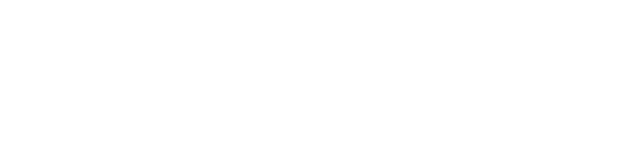
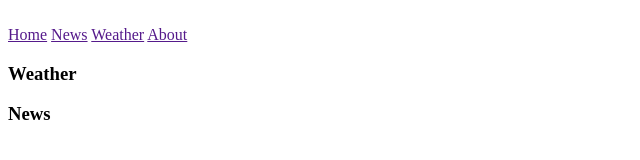
Before and after one commit to brownwatchman/WeatherApp, a plain HTML site: page index.html in a window 1280 px wide. Shown: the whole page, without its empty margins (0-640 px from the left). Drawn offline with Linux system fonts and the light colour scheme.

Commit message:
Second commit - added basic structure

```diff
--- a/index.html
+++ b/index.html
@@ -5,5 +5,22 @@
     <meta name="viewport" content="width=device-width, initial-scale=1.0" />
     <title>Weather App</title>
   </head>
-  <body></body>
+  <body>
+    <header>
+      <img src="" alt="" />
+      <nav>
+        <a href="">Home</a>
+        <a href="">News</a>
+        <a href="">Weather</a>
+        <a href="">About</a>
+
+        <article>
+          <h1>Weather</h1>
+        </article>
+        <article>
+          <h1>News</h1>
+        </article>
+      </nav>
+    </header>
+  </body>
 </html>
```
